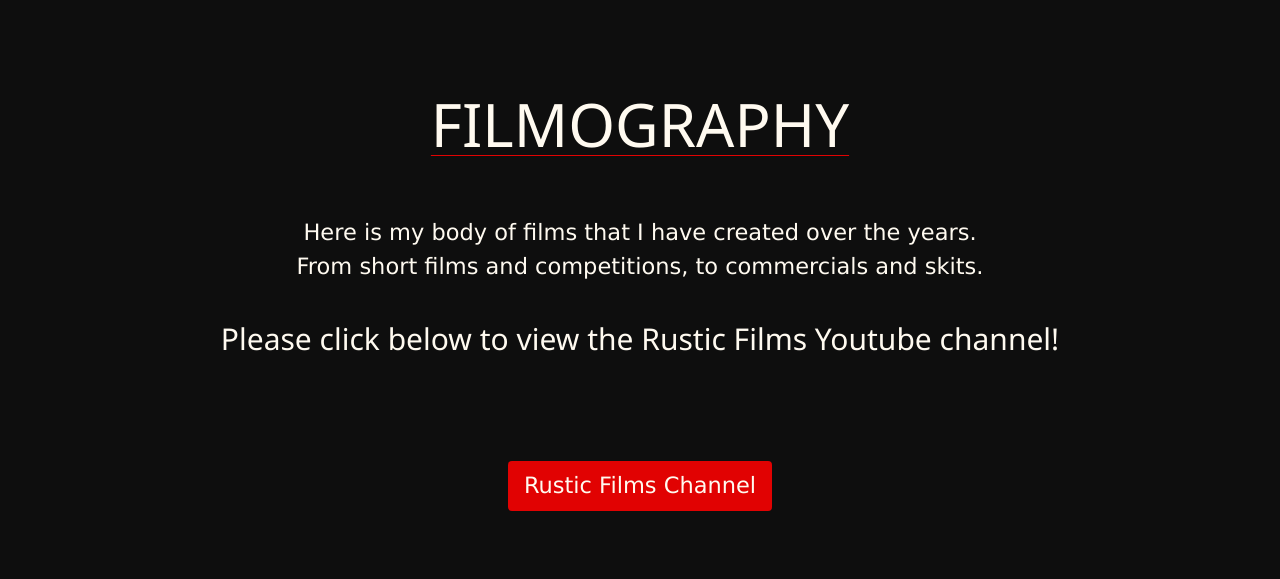
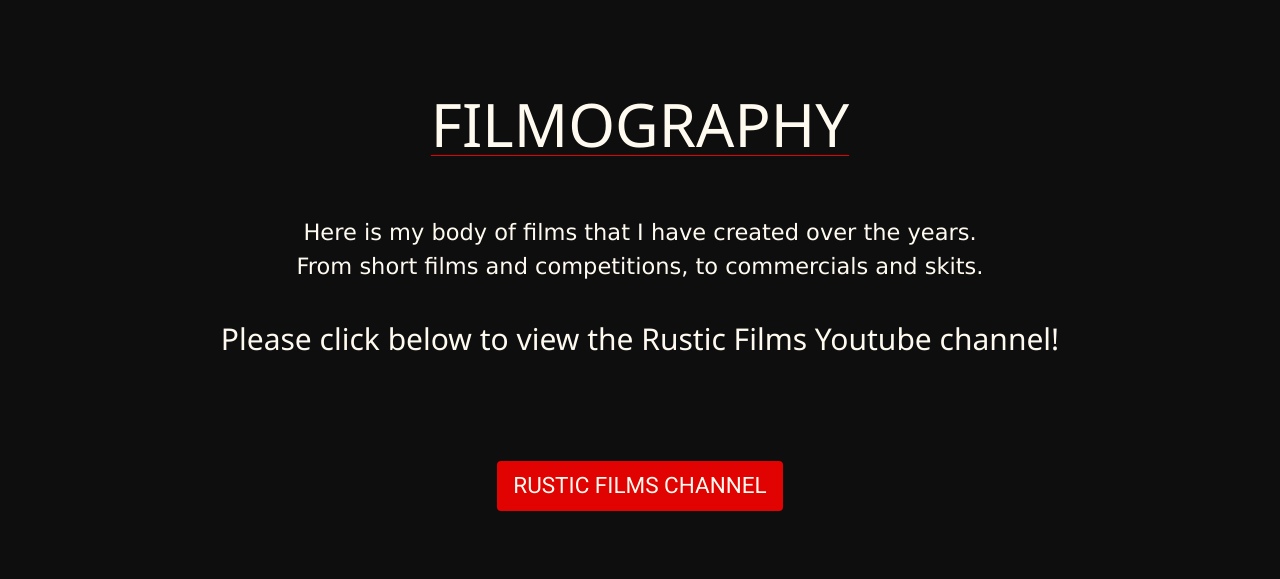
Before and after one commit to Chad-Meehan/Rustic-Films, a plain HTML site: page filmography.html in a window 1280 px wide. Shown: the part 322-901 px from the top of the page. Drawn offline with Linux system fonts and the light colour scheme.

Commit message:
Changed film button font

```diff
--- a/css/style.css
+++ b/css/style.css
@@ -400,6 +400,8 @@ hr {
 }
 
 .film-button a {
+    font-family: 'Roboto', sans-serif;
+    text-transform: uppercase;
     font-size: 1.5rem;
     background-color: #e10202;
     color: floralwhite;
--- a/filmography.html
+++ b/filmography.html
@@ -6,6 +6,9 @@
   <meta name="viewport" content="width=device-width, initial-scale=1">
   <link rel="stylesheet" href="css/w3.css">
   <link rel="stylesheet" href="css/style.css">
+  <link rel="preconnect" href="https://fonts.googleapis.com">
+<link rel="preconnect" href="https://fonts.gstatic.com" crossorigin>
+<link href="https://fonts.googleapis.com/css2?family=Great+Vibes&family=Jost&family=Kanit:wght@400;500&family=Lato:wght@300;400&family=Poppins&family=Raleway:ital,wght@0,100;0,200;0,300;0,500;0,600;1,100;1,200;1,300;1,400;1,500;1,600&family=Roboto&display=swap" rel="stylesheet">
   <script src="https://kit.fontawesome.com/5b29e7e330.js" crossorigin="anonymous"></script>
   <script defer src="Javascript/app.js"></script>
 
```
